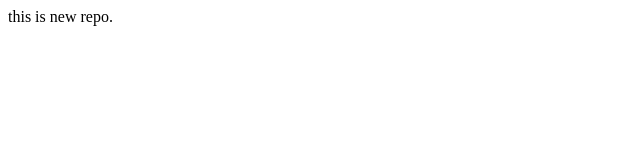
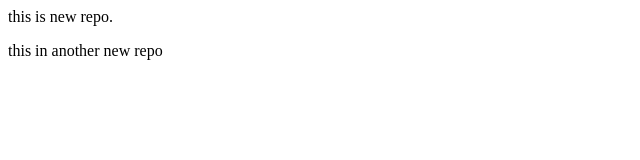
Before and after one commit to mayurdeore1612000/LocalRepo, a plain HTML site: page index.html in a window 1280 px wide. Shown: the whole page, without its empty margins (0-640 px from the left). Drawn offline with Linux system fonts and the light colour scheme.

Commit message:
Update index.html

```diff
--- a/index.html
+++ b/index.html
@@ -1 +1,2 @@
 <p>this is new repo.</p>
+<p>this in another new repo</p>
```
